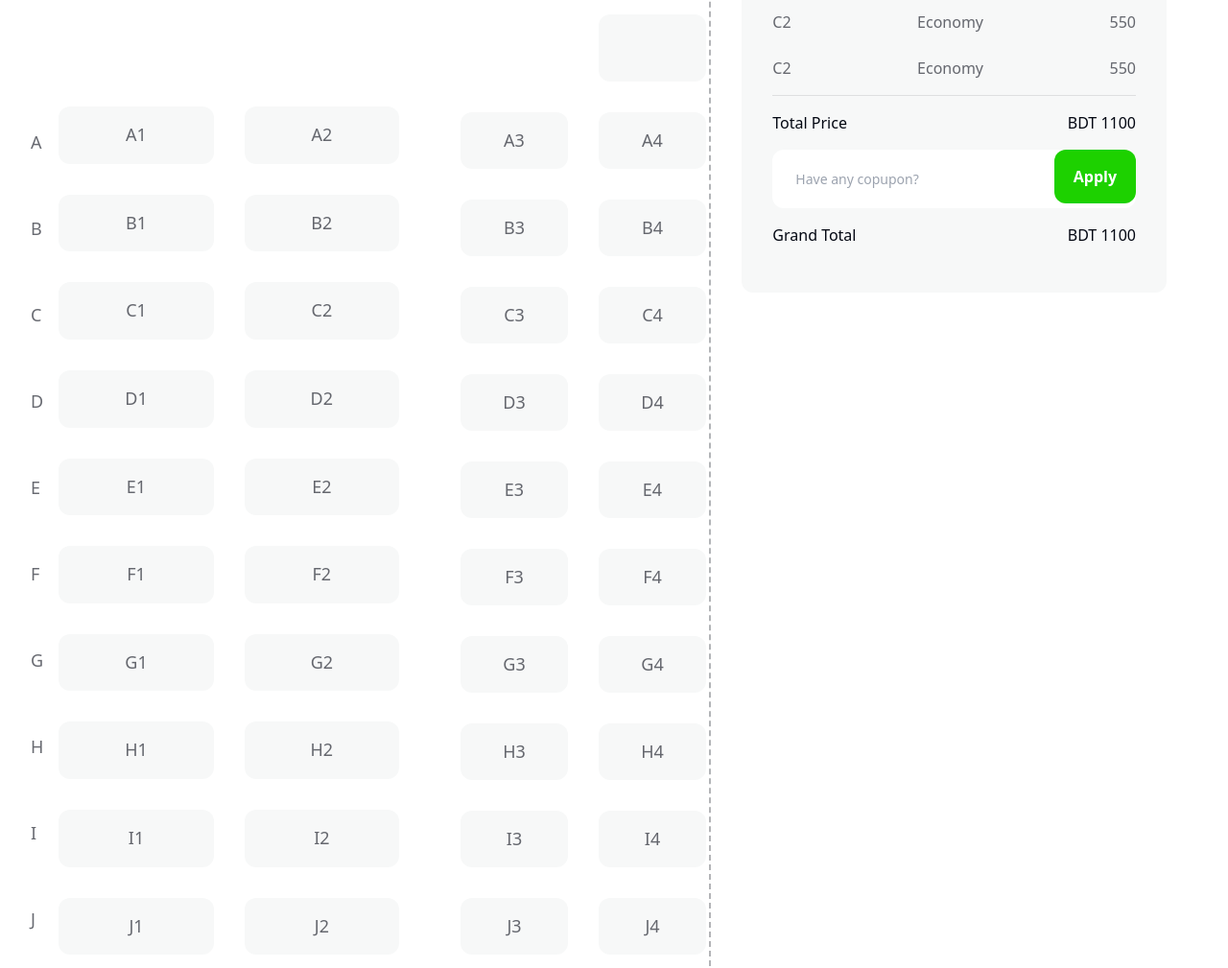
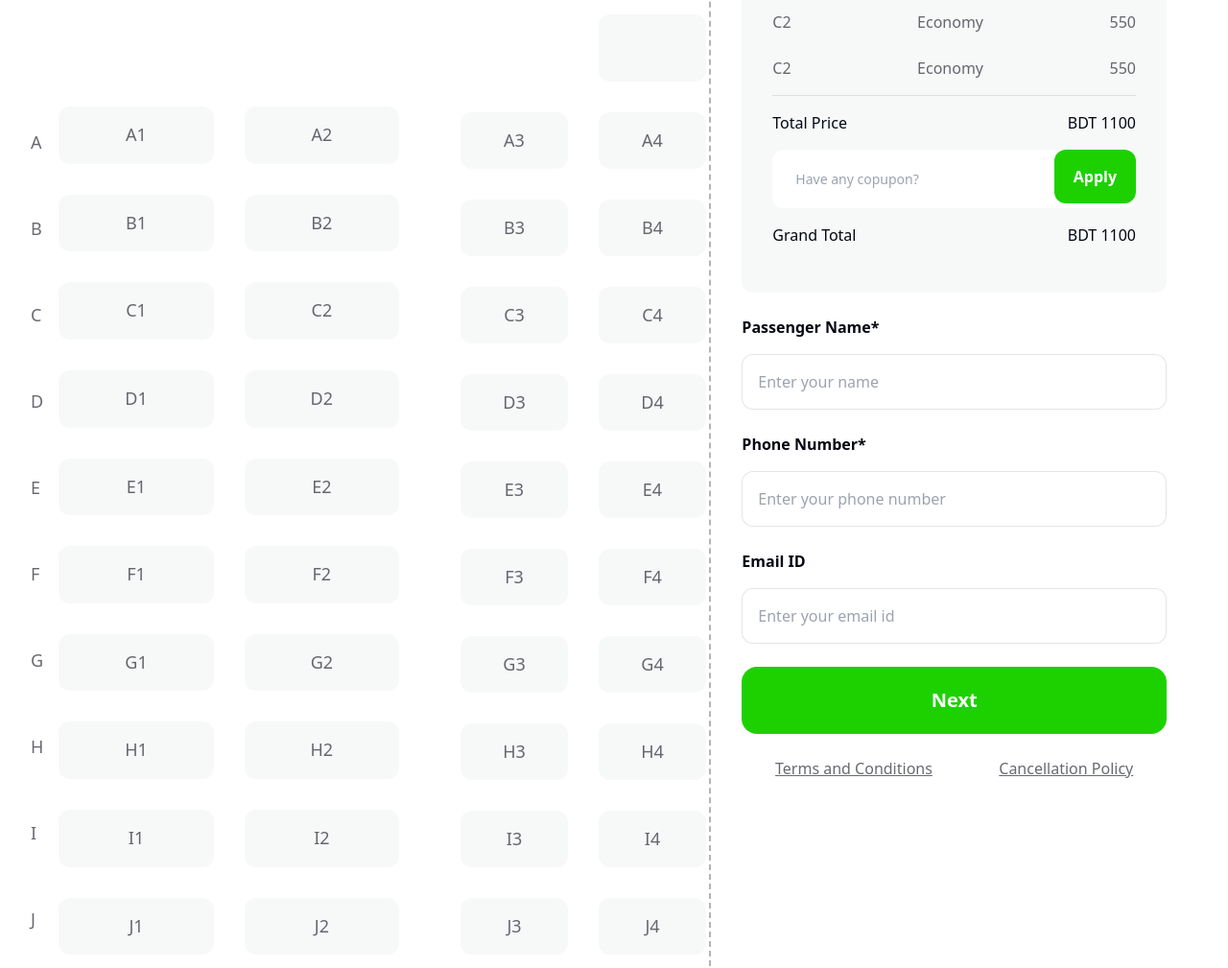
Before and after one commit to NurTheDev/Bus-Service, a website built with Vite: page index.html in a window 1280 px wide. Shown: the part 2484-3493 px from the top of the page at 96% size. Built offline with nearby package versions, Linux system fonts and the light colour scheme; some icons are missing; files whose address does not match are found by name.

Commit message:
added some code

```diff
--- a/index.html
+++ b/index.html
@@ -291,7 +291,7 @@
         </p>
       </div>
       <section
-        class="container mx-auto bg-whiteColor xl:max-w-[1170px] rounded-3xl py-8 relative mt-10 flex flex-col lg:flex-row justify-around items-center"
+        class="container mx-auto bg-whiteColor rounded-3xl py-8 relative mt-10 flex flex-col lg:flex-row justify-around items-center"
       >
         <div class="flex flex-col">
           <div
@@ -715,12 +715,63 @@
               </button>
               <div
                 class="flex justify-between items-center gap-x-4 text-secondaryColor font-Inter font-medium text-base py-4"
-                >
+              >
                 <p>Grand Total</p>
                 <p>BDT 1100</p>
               </div>
             </div>
           </div>
+          <form>
+            <div class="mt-6">
+              <label
+                for="name"
+                class="text-secondaryColor font-Inter font-semibold text-base"
+                >Passenger Name*</label
+              ><input
+                type="text"
+                id="name"
+                placeholder="Enter your name"
+                class="text-secondaryColor30 font-Inter font-normal text-base w-full p-4 border border-secondaryColor10 rounded-xl mt-4"
+              />
+            </div>
+            <div class="mt-6">
+              <label
+                for="name"
+                class="text-secondaryColor font-Inter font-semibold text-base"
+                >Phone Number*</label
+              ><input
+                type="text"
+                id="name"
+                placeholder="Enter your phone number"
+                class="text-secondaryColor30 font-Inter font-normal text-base w-full p-4 border border-secondaryColor10 rounded-xl mt-4"
+              />
+            </div>
+            <div class="mt-6">
+              <label
+                for="name"
+                class="text-secondaryColor font-Inter font-semibold text-base"
+                >Email ID</label
+              ><input
+                type="text"
+                id="name"
+                placeholder="Enter your email id"
+                class="text-secondaryColor30 font-Inter font-normal text-base w-full p-4 border border-secondaryColor10 rounded-xl mt-4"
+              />
+            </div>
+            <button
+              class="w-full font-Railway font-extrabold text-lg mt-6 py-5 bg-primaryColor text-whiteColor rounded-2xl"
+            >
+              Next
+            </button>
+            <div class="flex justify-around items-center mt-6">
+              <p class="font-Inter text-base text-secondaryColor60 underline">
+                Terms and Conditions
+              </p>
+              <p class="font-Inter text-base text-secondaryColor60 underline">
+                Cancellation Policy
+              </p>
+            </div>
+          </form>
         </div>
       </section>
     </main>
```
